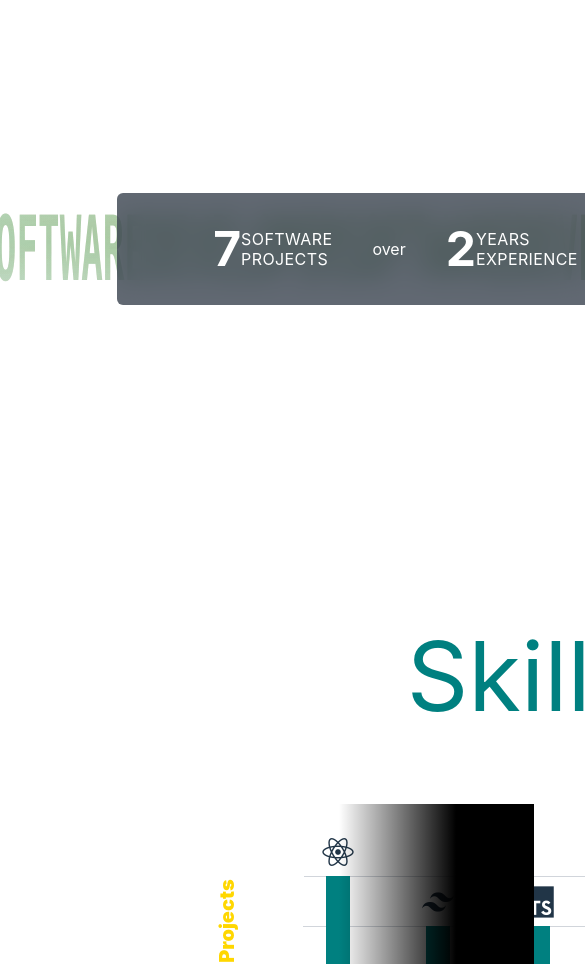
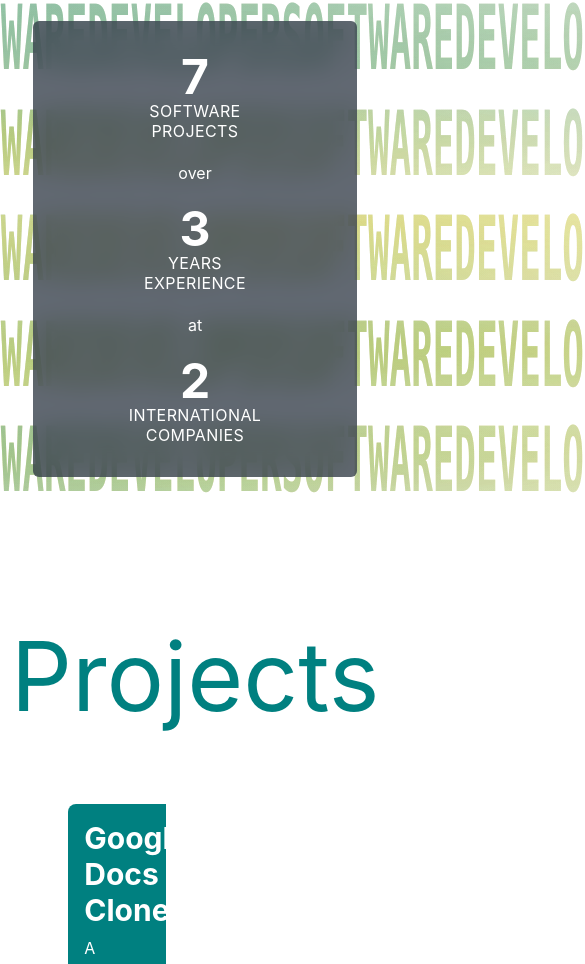
Before and after one commit to DavidChristopherNelson/david-nelson-portfolio, a React (Vite) app: page / in a window 390 px wide. Shown: the part 1014-1978 px from the top of the page, 585 px wide, since content can reach past the window. Built offline with nearby package versions, Linux system fonts and the light colour scheme; a web font is replaced by a local one.

Commit message:
Made Overview Mobile Responsive.

```diff
--- a/src/App.tsx
+++ b/src/App.tsx
@@ -69,7 +69,7 @@ const App = () => {
               {type: TypographyType.Big, text: "7"},
               {type: TypographyType.Double, text: "SOFTWARE PROJECTS"},
               {type: TypographyType.Small, text: "over"},
-              {type: TypographyType.Big, text: "2"},
+              {type: TypographyType.Big, text: "3"},
               {type: TypographyType.Double, text: "YEARS EXPERIENCE"},
               {type: TypographyType.Small, text: "at"},
               {type: TypographyType.Big, text: "2"},
@@ -78,9 +78,9 @@ const App = () => {
           }
           backgroundText="SOFTWAREDEVELOPERSOFTWAREDEVELOPERSOFTWAREDEVELOPER"
         />
-        <Heading text={"Skills"} />
-        <TechStackBarChart techStackList={techStackList} />
-        <GitHubActivityCalendar />
+        { !isMobileScreen && <Heading text={"Skills"} /> }
+        { !isMobileScreen && <TechStackBarChart techStackList={techStackList} /> }
+        { !isMobileScreen && <GitHubActivityCalendar /> }
         <Heading text={"Projects"} />
         <ProjectLeft
           heading="Google Docs Clone"
--- a/src/components/Overview.tsx
+++ b/src/components/Overview.tsx
@@ -1,4 +1,5 @@
 import FadingBackground from "./FadingBackground";
+import { useIsMobileScreenStore } from '../store/is_mobile_screen_store';
 
 export enum TypographyType {
   Big = "big",
@@ -17,6 +18,8 @@ interface TextInfo {
 }
 
 const Overview = ({ textInfo, backgroundText }: TextInfo) => {
+  const { isMobileScreen } = useIsMobileScreenStore();
+
   return (
     <div
       className="
@@ -26,6 +29,50 @@ const Overview = ({ textInfo, backgroundText }: TextInfo) => {
         my-32
       "
     >
+      {isMobileScreen ? (
+        <>
+          {Array(10).fill(0).map((_, i) => (
+            <FadingBackground
+              key={i}
+              text={backgroundText}
+              className="top left-1/4"
+            />
+          ))}
+
+          {Array(10).fill(0).map((_, i) => (
+            <FadingBackground
+              key={i}
+              text={backgroundText}
+              className="top-1/4 left-1/4"
+            />
+          ))}
+
+          {Array(10).fill(0).map((_, i) => (
+            <FadingBackground
+              key={i}
+              text={backgroundText}
+              className="top-1/2 left-1/4"
+            />
+          ))}
+
+          {Array(10).fill(0).map((_, i) => (
+            <FadingBackground
+              key={i}
+              text={backgroundText}
+              className="top-3/4 left-1/4"
+            />
+          ))}
+
+          {Array(10).fill(0).map((_, i) => (
+            <FadingBackground
+              key={i}
+              text={backgroundText}
+              className="top-full left-1/4"
+            />
+          ))}
+        </>
+      ) : (
+        <>
           {Array(10).fill(0).map((_, i) => (
             <FadingBackground
               key={i}
@@ -33,12 +80,17 @@ const Overview = ({ textInfo, backgroundText }: TextInfo) => {
               className="top-1/2 left-1/2"
             />
           ))}
+        </>
+      )}
+
       <div className="flex justify-center items-center w-full h-full">
         <div className="
           bg-gray-800/70
           backdrop-blur-md
           text-white
           flex
+          flex-col
+          sm:flex-row
           justify-center
           items-center
           px-24
@@ -63,7 +115,7 @@ const Overview = ({ textInfo, backgroundText }: TextInfo) => {
                   return (
                     <p
                       key={i}
-                      className="px-10"
+                      className="px-10 py-5 sm:py-0"
                     >
                       {textSegment.text}
                     </p>
@@ -72,7 +124,7 @@ const Overview = ({ textInfo, backgroundText }: TextInfo) => {
                   return (
                     <div
                       key={i}
-                      className="text-base tracking-wide uppercase leading-tight text-left"
+                      className="text-base tracking-wide uppercase leading-tight sm:text-left"
                     >
                       {textSegment.text}
                     </div>
```
Also changed, not shown: src/components/MobileProject.tsx (added). Lines whose indentation alone changed are shown as unchanged.
